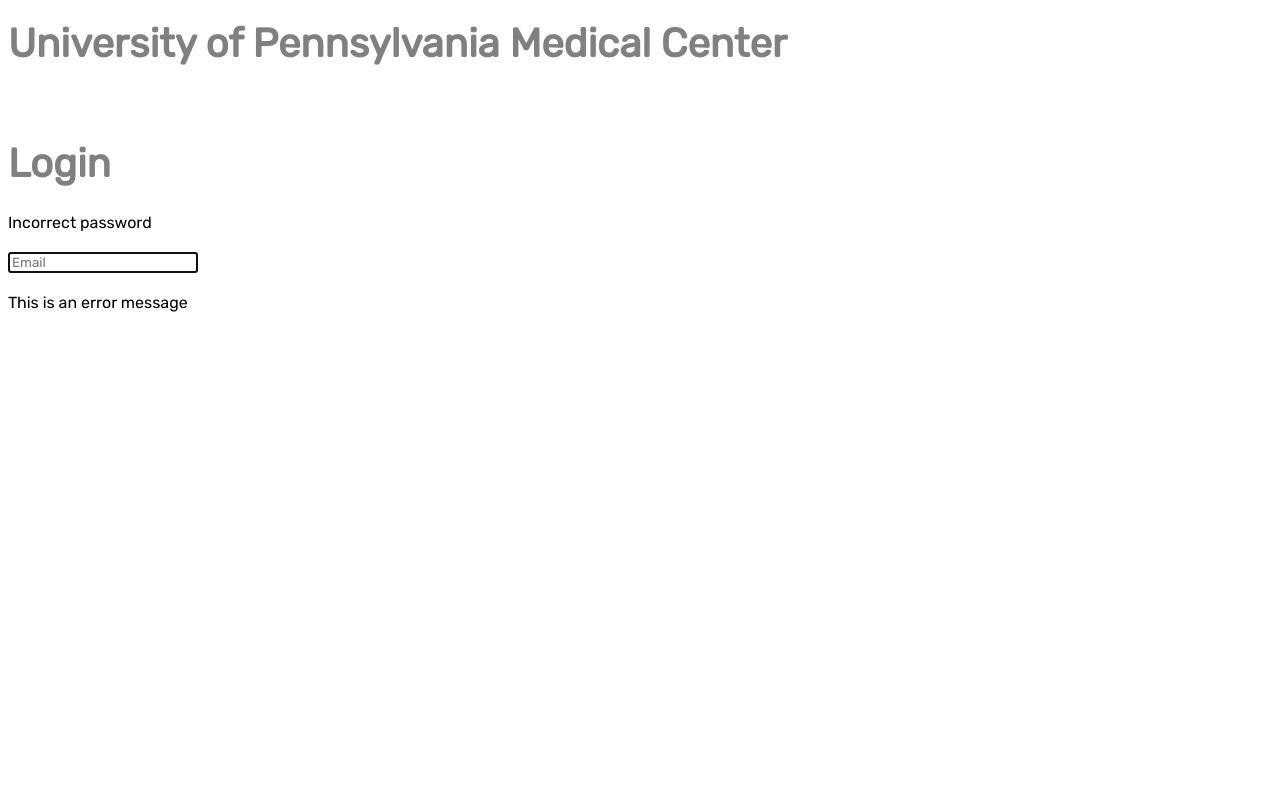
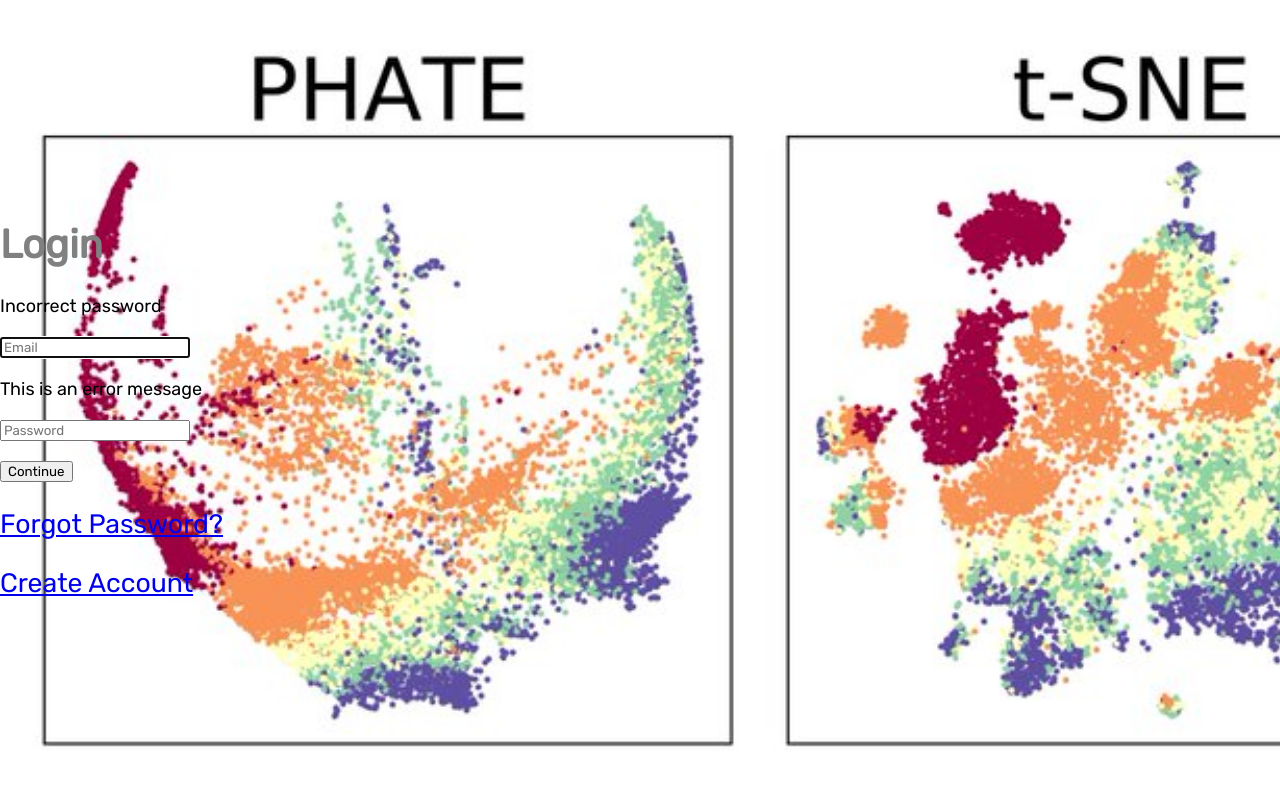
Before and after one commit to ayaanza29/zuhayr_sample-webapp, a Flask app: page /login.html in a window 1280 px wide. Run offline with Flask 2, Linux system fonts and the light colour scheme.

Commit message:
login formatting

```diff
--- a/templates/login.html
+++ b/templates/login.html
@@ -4,6 +4,7 @@
 <style>
     * {
         font-family: "Rubik", "sans-serif";
+
     }
     div {
         text-align: left;
@@ -40,12 +41,25 @@
     li a:hover {
         background-color: #111;
     }
+    body{
+        --color-primary: #009579;
+        --color-primary-dark: #007f67;
+        --color-secondary: #252c6a;
+        --color-error: #cc3333;
+        --color-success: #4bb544;
+        --border-radius: 4px;
+
+        margin: 0;
+        height: 100vh;
+        display: flex;
+        align-items: center;
+        justify-items: center;
+        font-size: 18px;
+        /*background: var(--color-primary);*/
+        background: url(./UMAP.jpg);
+        background-size: cover;
+    }
 </style>
-
-
-<div>
-    <h1>University of Pennsylvania Medical Center</h1><br>
-</div>
 
 
 <div>
@@ -56,5 +70,16 @@
             <input type="text" class="form_input" autofocus placeholder="Email">
             <div class="form_input-error-message">This is an error message</div>
         </div>
+        <div class="form_input-group">
+            <input type="password" class="form_input" autofocus placeholder="Password">
+            <div class="form_input-error-message"></div>
+        </div>
+        <button class="form_button" type="submit">Continue</button>
+        <p class ="form_text">
+            <a href="#" class="form_link">Forgot Password?</a>  <!-- Still needs to be changed so it actually links somewhere-->
+        </p>
+        <p class ="form_text">
+            <a class="form_link" href="./" id="linkCreateAccount" class="form_link">Create Account</a>  <!-- Still needs to be changed so it actually links somewhere-->
+        </p>
     </form>
 </div>
```
